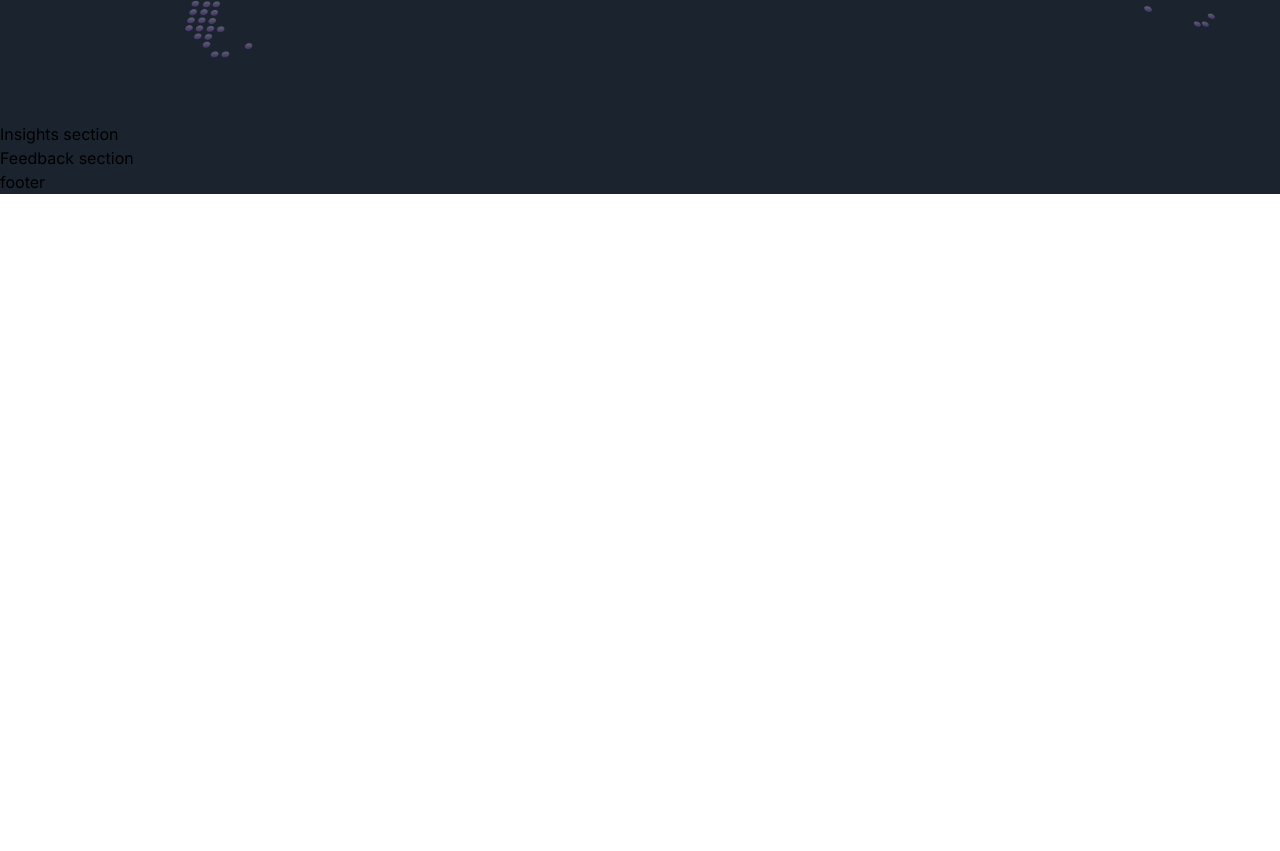
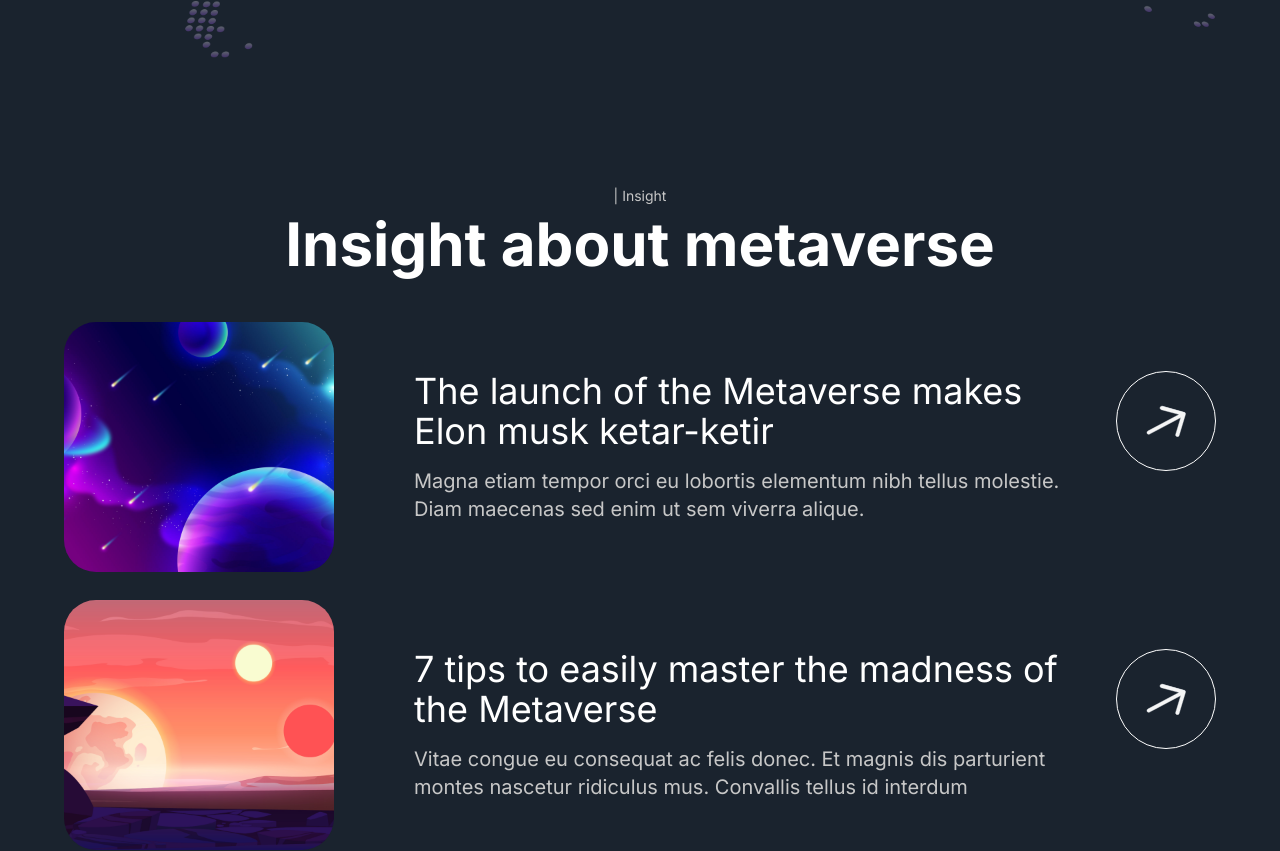
Before and after one commit to CesarNeo/metaversus, a Next.js app: page / in a window 1280 px wide. Shown: the part 4620-5471 px from the top of the page. Before the commit the page ends 4814 px from the top, so only its background shows below. Built offline with nearby package versions, Linux system fonts and the light colour scheme.

Commit message:
feat: create insights section

```diff
--- a/src/components/InsightCard.tsx
+++ b/src/components/InsightCard.tsx
@@ -1,7 +1,60 @@
 'use client'
 
-function InsightCard() {
-  return <div>Insight Card</div>
+import { INSIGHTS, fadeIn } from '@/utils'
+import { motion } from 'framer-motion'
+import Image from 'next/image'
+
+interface InsightCardProps {
+  index: number
+  insight: (typeof INSIGHTS)[number]
+}
+
+function InsightCard({
+  index,
+  insight: { imgUrl, subtitle, title },
+}: InsightCardProps) {
+  return (
+    <motion.div
+      variants={fadeIn({
+        direction: 'up',
+        type: 'spring',
+        delay: index * 0.5,
+        duration: 1,
+      })}
+      className="flex flex-col items-center gap-4 md:flex-row"
+    >
+      <Image
+        src={imgUrl}
+        alt={title}
+        width={400}
+        height={400}
+        className="h-[250px] w-full rounded-[32px] object-cover md:w-[270px]"
+      />
+
+      <div className="flex w-full justify-between">
+        <div className="flex max-w-2xl flex-1 flex-col md:ml-16">
+          <h4 className="text-2xl font-normal text-white lg:text-4xl">
+            {title}
+          </h4>
+          <p className="mt-4 text-sm font-normal text-secondary-white lg:text-xl">
+            {subtitle}
+          </p>
+        </div>
+
+        <div className="hidden h-[6.25rem] w-[6.25rem] items-center justify-center rounded-full border border-white bg-transparent lg:flex">
+          <div className="relative h-[40%] w-[40%]">
+            <Image
+              src="/arrow.svg"
+              alt="arrow"
+              className="h-[40%] w-[40%] object-contain"
+              fill
+              sizes="(max-width: 768px) 100vw, 768px"
+            />
+          </div>
+        </div>
+      </div>
+    </motion.div>
+  )
 }
 
 export default InsightCard
--- a/src/components/sections/Insights.tsx
+++ b/src/components/sections/Insights.tsx
@@ -1,5 +1,36 @@
 'use client'
 
-const Insights = () => <section>Insights section</section>
+import { motion } from 'framer-motion'
+import { INSIGHTS, staggerContainer } from '@/utils'
+import TypingText from '../TypingText'
+import TitleText from '../TitleText'
+import InsightCard from '../InsightCard'
+import { Children } from 'react'
+
+function Insights() {
+  return (
+    <section className="paddings relative z-10">
+      <motion.div
+        variants={staggerContainer()}
+        initial="hidden"
+        whileInView="show"
+        viewport={{ once: false, amount: 0.25 }}
+        className="inner_width mx-auto flex flex-col"
+      >
+        <TypingText text="| Insight" className="text-center" />
+
+        <TitleText className="text-center">Insight about metaverse</TitleText>
+
+        <div className="mt-12 flex flex-col gap-7">
+          {Children.toArray(
+            INSIGHTS.map((insight, index) => (
+              <InsightCard index={index + 1} insight={insight} />
+            )),
+          )}
+        </div>
+      </motion.div>
+    </section>
+  )
+}
 
 export default Insights
--- a/src/components/sections/World.tsx
+++ b/src/components/sections/World.tsx
@@ -36,7 +36,7 @@
             src="/map.png"
             alt="map"
             className="h-full w-full object-cover"
-            layout="fill"
+            fill
             sizes="(max-width: 768px) 100vw, 768px"
           />
 
@@ -46,7 +46,7 @@
                 src="/people-01.png"
                 alt="people"
                 className="h-full w-full rounded-full object-cover"
-                layout="fill"
+                fill
                 sizes="(max-width: 768px) 100vw, 768px"
               />
             </div>
@@ -58,7 +58,7 @@
                 src="/people-02.png"
                 alt="people"
                 className="h-full w-full rounded-full object-cover"
-                layout="fill"
+                fill
                 sizes="(max-width: 768px) 100vw, 768px"
               />
             </div>
@@ -70,7 +70,7 @@
                 src="/people-03.png"
                 alt="people"
                 className="h-full w-full rounded-full object-cover"
-                layout="fill"
+                fill
                 sizes="(max-width: 768px) 100vw, 768px"
               />
             </div>
```
